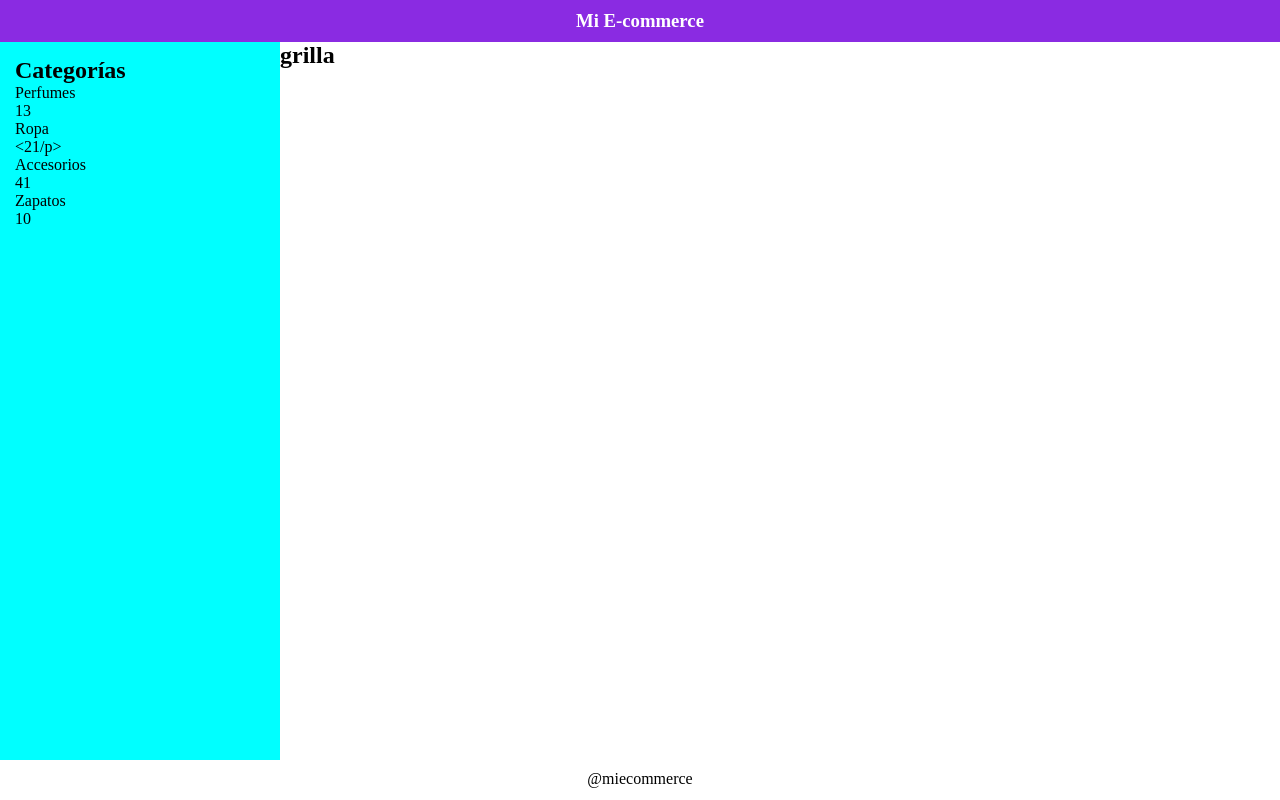
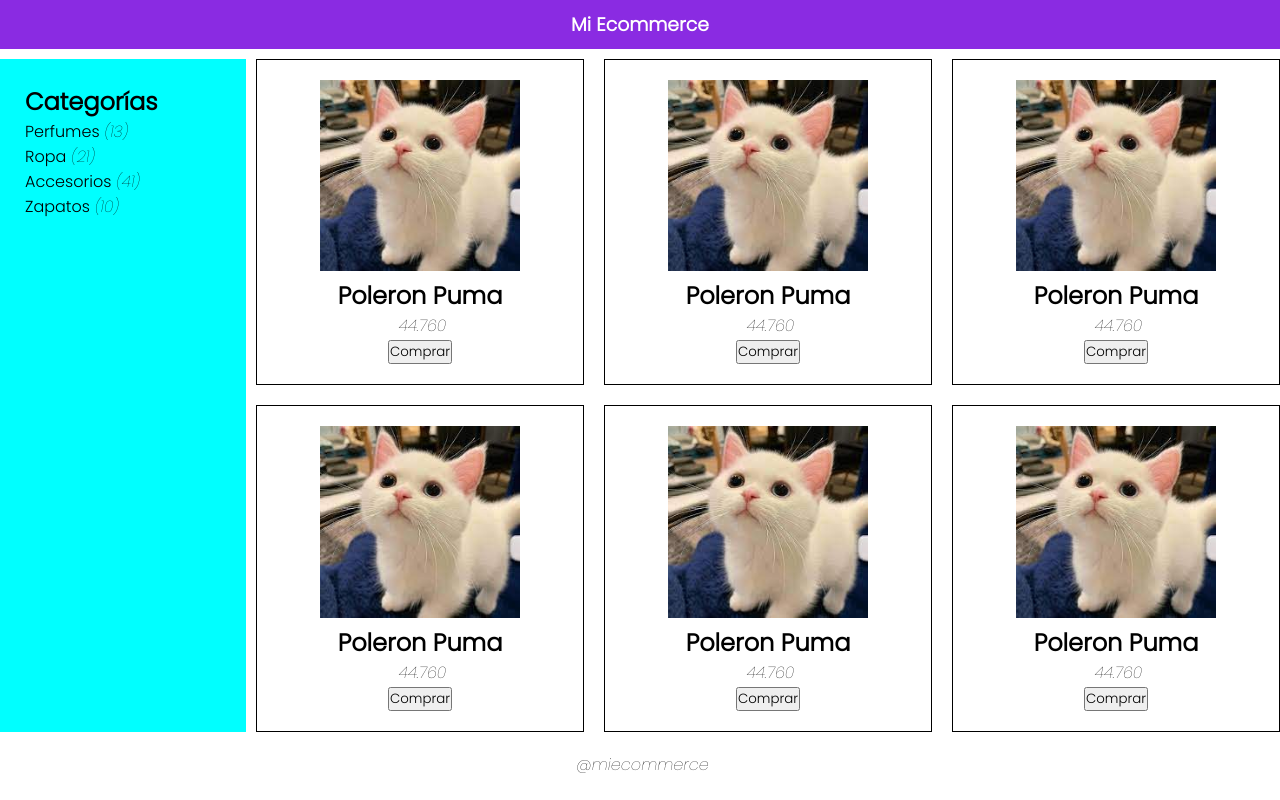
Before and after one commit to BelenVeraV/css_grid_bvv, a plain HTML site: page index.html in a window 1280 px wide. Drawn offline with Linux system fonts and the light colour scheme.

Commit message:
Se modifican html y css

```diff
--- a/assets/css/style.css
+++ b/assets/css/style.css
@@ -1,9 +1,19 @@
+/* Google Fonts */
+@import url('https://fonts.googleapis.com/css2?family=Poppins:ital,wght@0,300;1,100&display=swap');
+
 *{
     margin: 0;
     padding: 0;
+    font-family: 'Poppins', sans-serif;
+}
+
+p{
+    font-style: italic;
+    padding-left: 5px;
 }
 
 header{
+    grid-area: header;
     background-color: blueviolet;
     color: white;
     text-align: center;
@@ -11,22 +21,55 @@ header{
 }
 
 main{
-    display: flex;
-
+    grid-area: main;
 }
 
-main .aside-bar{
+.aside-bar{
     background-color: aqua;
-    width: 250px;
-    min-height: 86vh;
-    padding: 15px;
+    min-height: 40vh;
+    padding: 25px;
 }
 
-main .aside-bar ul{
+.aside-bar .items{
+    display: flex;
+}
+.aside-bar ul{
     list-style: none;
 }
 
+.grilla .card{
+    text-align: center;
+    padding: 20px;
+    border: 1px solid;
+}
+
+.grilla .card img{
+    width: 200px;
+}
+
 footer{
+    grid-area: footer;
     text-align: center;
     padding: 10px;
 }
+
+.grid-container{
+    display: grid;
+    grid-template-areas:
+    'header' 'header'
+    'main''main'
+     'footer''footer';
+     gap: 10px;
+}
+
+.grid-container main{
+    display: grid;
+    grid-template-columns: auto 80%;
+    gap: 10px;
+}
+
+.grid-container .grilla{
+    display: grid;
+    grid-template-columns: auto auto auto;
+    gap: 20px;
+}
--- a/index.html
+++ b/index.html
@@ -7,29 +7,82 @@
 
     <!-- CSS -->
      <link rel="stylesheet" href="./assets/css/style.css">
+
+     <!-- Google Fonts -->
+     <link rel="preconnect" href="https://fonts.googleapis.com">
+    <link rel="preconnect" href="https://fonts.gstatic.com" crossorigin>
+    <link href="https://fonts.googleapis.com/css2?family=Poppins:ital,wght@0,300;1,100&display=swap" rel="stylesheet">
+
 </head>
 <body>
+    <div class="grid-container">
     <header>
-        <h3>Mi E-commerce</h3>
+        <h3>Mi Ecommerce</h3>
     </header>
 
-    <main>
-        <section class="aside-bar">
+ <main>
+        <section class="aside-bar grid-item">
             <h2>Categorías</h2>
             <ul>
-            <li>Perfumes <p>13</p></li>
-            <li>Ropa <p><21/p> </li>
-            <li>Accesorios <p>41</p></li>
-            <li>Zapatos <p>10</p></li>
+                <div class="items">
+            <li>Perfumes</li> <p>(13)</p>
+        </div>
+        <div class="items">
+            <li>Ropa</li> <p>(21)</p>
+        </div>
+        <div class="items">
+            <li>Accesorios</li> <p>(41)</p>
+        </div>
+        <div class="items">
+            <li>Zapatos</li> <p>(10)</p>
+        </div>
+
             </ul>
         </section>
-        <section class="grilla">
-            <h1>grilla</h1>
+
+        <section class="grilla grid-item">
+            <div class="card grid-item">
+                <img src="./assets/imgs/descarga (1).jpg" alt="">
+                <h2>Poleron Puma</h2>
+                <p>44.760</p>
+                <button>Comprar</button>
+            </div>
+            <div class="card grid-item">
+                <img src="./assets/imgs/descarga (1).jpg" alt="">
+                <h2>Poleron Puma</h2>
+                <p>44.760</p>
+                <button>Comprar</button>
+            </div>
+            <div class="card grid-item">
+                <img src="./assets/imgs/descarga (1).jpg" alt="">
+                <h2>Poleron Puma</h2>
+                <p>44.760</p>
+                <button>Comprar</button>
+            </div>
+            <div class="card grid-item">
+                <img src="./assets/imgs/descarga (1).jpg" alt="">
+                <h2>Poleron Puma</h2>
+                <p>44.760</p>
+                <button>Comprar</button>
+            </div>
+            <div class="card grid-item">
+                <img src="./assets/imgs/descarga (1).jpg" alt="">
+                <h2>Poleron Puma</h2>
+                <p>44.760</p>
+                <button>Comprar</button>
+            </div>
+            <div class="card grid-item">
+                <img src="./assets/imgs/descarga (1).jpg" alt="">
+                <h2>Poleron Puma</h2>
+                <p>44.760</p>
+                <button>Comprar</button>
+            </div>
         </section>
     </main>
 
     <footer>
         <p>@miecommerce</p>
     </footer>
+    </div>
 </body>
 </html>
```
